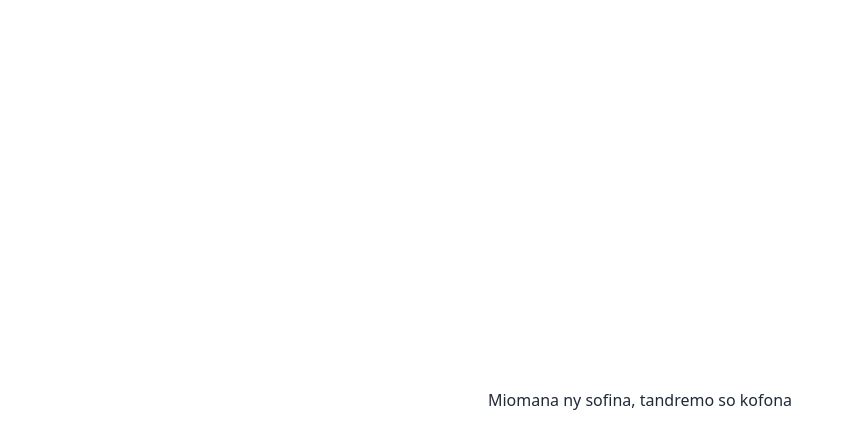
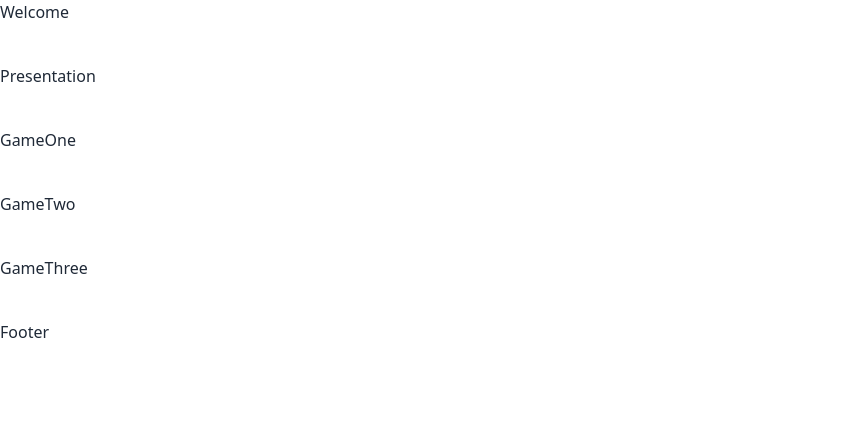
Before and after one commit to thony32/react-wcc-s2-3D, a React (Vite) app: page / in a window 1280 px wide. Shown: the top 448 px of the page, without its empty margins (0-854 px from the left). Built offline with nearby package versions, Linux system fonts and the light colour scheme.

Commit message:
init project

```diff
--- a/index.html
+++ b/index.html
@@ -1,10 +1,10 @@
 <!DOCTYPE html>
-<html lang="en">
+<html data-theme="light" lang="en">
   <head>
     <meta charset="UTF-8" />
     <link rel="icon" type="image/svg+xml" href="/vite.svg" />
     <meta name="viewport" content="width=device-width, initial-scale=1.0" />
-    <title>Sofina</title>
+    <title>Tia Zaza</title>
   </head>
   <body>
     <div id="root"></div>
--- a/src/App.tsx
+++ b/src/App.tsx
@@ -1,9 +1,21 @@
+import Footer from "./components/Footer";
+import GameOne from "./components/GameOne";
+import GameThree from "./components/GameThree";
+import GameTwo from "./components/GameTwo";
+import Presentation from "./components/Presentation";
+import Welcome from "./components/Welcome";
+
 function App() {
   return (
-    <div className="h-screen flex justify-center items-center">
-      <h1>Miomana ny sofina, tandremo so kofona</h1>
+    <div className="space-y-10">
+      <Welcome />
+      <Presentation />
+      <GameOne />
+      <GameTwo />
+      <GameThree />
+      <Footer />
     </div>
-    );
+  );
 }
 
 export default App;
--- /dev/null
+++ b/src/components/Footer.tsx
@@ -0,0 +1,7 @@
+function Footer() {
+  return (
+    <div>Footer</div>
+  )
+}
+
+export default Footer
--- /dev/null
+++ b/src/components/GameOne.tsx
@@ -0,0 +1,7 @@
+function GameOne() {
+  return (
+    <div>GameOne</div>
+  )
+}
+
+export default GameOne
--- /dev/null
+++ b/src/components/GameThree.tsx
@@ -0,0 +1,7 @@
+function GameThree() {
+  return (
+    <div>GameThree</div>
+  )
+}
+
+export default GameThree
--- /dev/null
+++ b/src/components/GameTwo.tsx
@@ -0,0 +1,7 @@
+function GameTwo() {
+  return (
+    <div>GameTwo</div>
+  )
+}
+
+export default GameTwo
--- /dev/null
+++ b/src/components/Presentation.tsx
@@ -0,0 +1,7 @@
+function Presentation() {
+  return (
+    <div>Presentation</div>
+  )
+}
+
+export default Presentation
--- /dev/null
+++ b/src/components/Welcome.tsx
@@ -0,0 +1,7 @@
+function Welcome() {
+  return (
+    <div>Welcome</div>
+  )
+}
+
+export default Welcome
```
